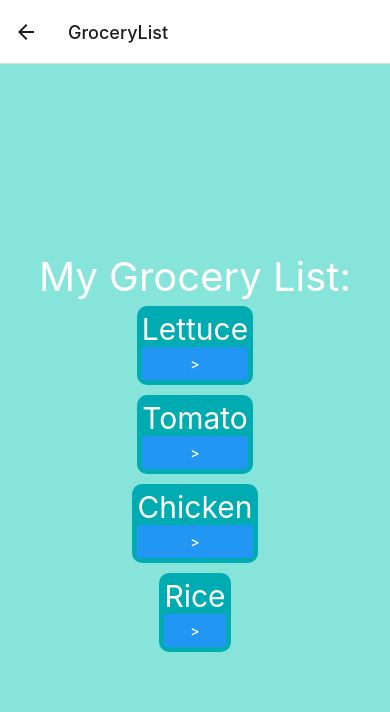
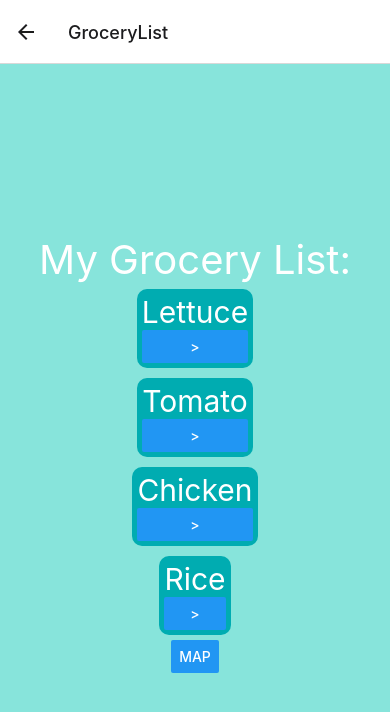
Before and after one commit to aaronchan73/sarap, a React Native app: screen /GroceryList in a window 390 px wide. Shown: the top 712 px of the page. Built offline with nearby package versions, Linux system fonts and the light colour scheme.

Commit message:
Linked maps navigation

```diff
--- a/components/GroceryList.js
+++ b/components/GroceryList.js
@@ -1,5 +1,5 @@
 import React from "react";
-import { View, Text, StyleSheet } from "react-native";
+import { View, Text, StyleSheet, Button } from "react-native";
 import Item from "./Item";
 
 const GroceryList = ({ navigation }) => {
@@ -10,6 +10,11 @@ const GroceryList = ({ navigation }) => {
       <Item name="Tomato" />
       <Item name="Chicken" />
       <Item name="Rice" />
+      <Button
+        style={styles.button}
+        title="Map"
+        onPress={() => navigation.navigate("Map")}
+      />
     </View>
   );
 };
@@ -25,6 +30,9 @@ const styles = StyleSheet.create({
     alignItems: "center",
     justifyContent: "center",
   },
+  button: {
+    color: "white",
+  },
 });
 
 export default GroceryList;
--- a/components/Splash.js
+++ b/components/Splash.js
@@ -11,7 +11,7 @@ const Home = ({ navigation }) => {
       <Button
         style={styles.button}
         title=">"
-        onPress={() => navigation.navigate("Map")}
+        onPress={() => navigation.navigate("GroceryList")}
       />
     </View>
   );
```
